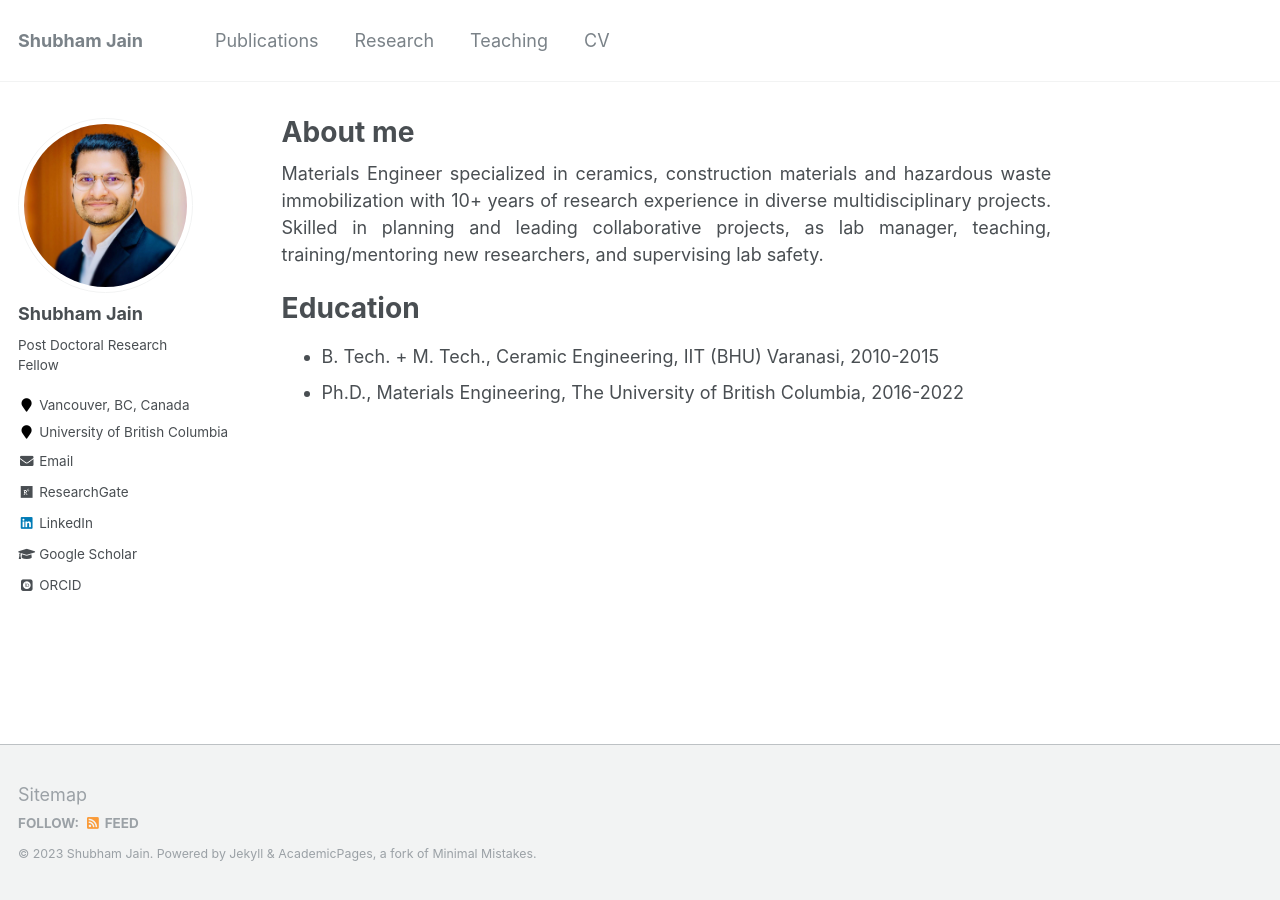
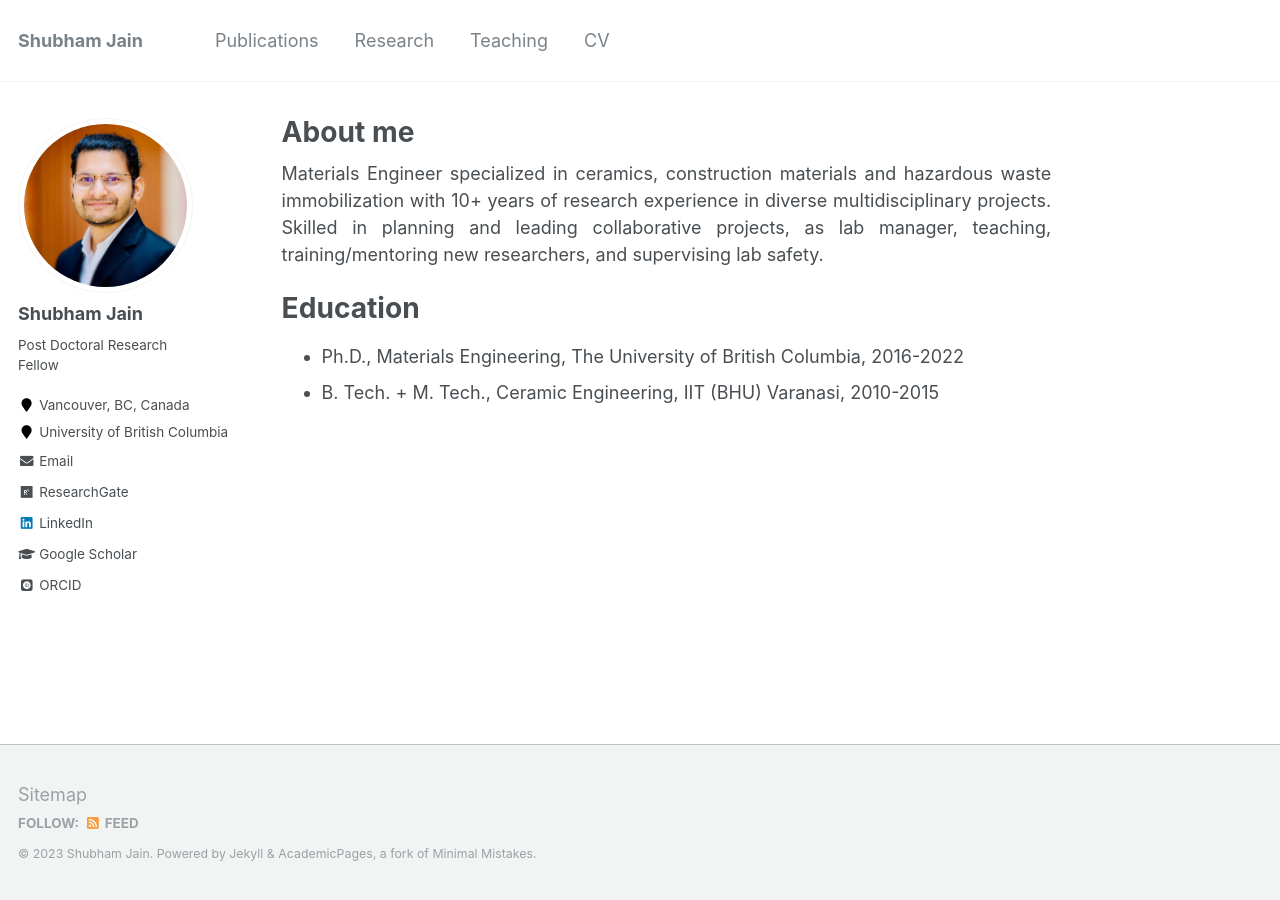
Before and after one commit to shubhamj2611/shubhamj2611.github.io, a Jekyll site: the page built from _pages/about.md, in a window 1280 px wide. Built offline with Jekyll 4.4.1, drawn with Linux system fonts in a browser that asks for light colours; some web fonts are replaced.

```diff
--- a/_pages/about.md
+++ b/_pages/about.md
@@ -13,5 +13,5 @@ Materials Engineer specialized in ceramics, construction materials and hazardous
 
 **Education**
 ======
+* Ph.D., Materials Engineering, The University of British Columbia, 2016-2022
 * B. Tech. + M. Tech., Ceramic Engineering, IIT (BHU) Varanasi, 2010-2015
-* Ph.D., Materials Engineering, The University of British Columbia, 2016-2022
```
